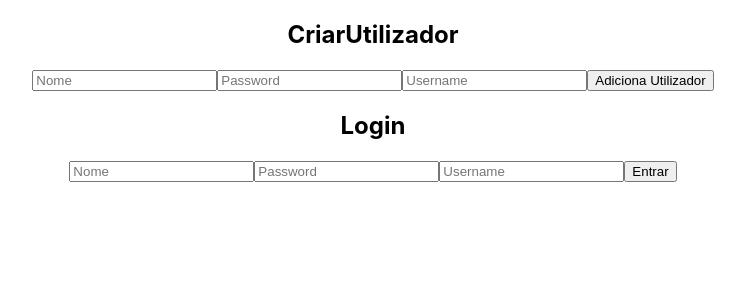
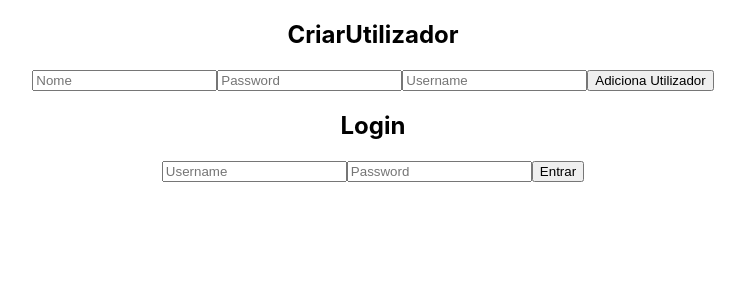
Before and after one commit to birth1mark/trabfinal, a React (Create React App) app: page / in a window 1280 px wide. Shown: the top 300 px of the page, without its empty margins (267-1012 px from the left). Built offline with nearby package versions, Linux system fonts and the light colour scheme.

Commit message:
commit on mac

```diff
--- a/src/features/NovoUtilizador.js
+++ b/src/features/NovoUtilizador.js
@@ -12,7 +12,7 @@ const CriarUtilizador = () => {
 
   const handleAdicionaUtilizador = async () => {
     const novoUtilizador = { nome: nome, password: password, username: username };
-    //https://jsonplaceholder.typicode.com devolve apenas um id
+
     const result = await createUser(novoUtilizador);
     if (result) {
       console.log(result.token);
--- a/src/features/ValidarUtilizador.js
+++ b/src/features/ValidarUtilizador.js
@@ -4,34 +4,28 @@ import requests from "../requests";
 
 const ValidarUtilizador = () => {
   const { users, setUsers } = useContext(UsersContext);
-  const [nome, setNome] = useState("");
   const [password, setPassword] = useState("");
   const [username, setUsername] = useState("");
-  const { createUser } = requests;
+  const { validateUser } = requests;
 
   const handleAdicionaUtilizador = async () => {
-    const validarUtilizador = { nome, password, username };
+    const validarUtilizador = {password, username };
     //https://jsonplaceholder.typicode.com devolve apenas um id
-    const result = await createUser(novoUtilizador);
+    const result = await validateUser(validarUtilizador);
     if (result) {
-      const newUser = { id: result.id, ...novoUtilizador };
+      console.log(result.token);
+      sessionStorage.setItem("Resposta_Utilizador",JSON.stringify(result));
 
-      console.log(newUser);
-
-      setUsers([...users, newUser]);
-      setNome("");
-      setPassword("");
-      setUsername("");
     }
   };
   return (
     <>
       <h2>Login</h2>
       <input
-        placeholder={"Nome"}
-        value={nome}
+        placeholder={"Username"}
+        value={username}
         onChange={(event) => {
-          setNome(event.target.value);
+          setUsername(event.target.value);
         }}
       />
       <input type="password"
@@ -41,13 +35,7 @@ const ValidarUtilizador = () => {
           setPassword(event.target.value);
         }}
       />
-      <input
-        placeholder={"Username"}
-        value={username}
-        onChange={(event) => {
-          setUsername(event.target.value);
-        }}
-      />
+
       <button onClick={handleAdicionaUtilizador}>Entrar</button>
     </>
   );
--- a/src/requests.js
+++ b/src/requests.js
@@ -38,6 +38,11 @@ const requests = {
     // console.log(`${url}conta/registar`, "POST", user);
     return makeRequest(`${url}conta/registar`, "POST", user);
   },
+  validateUser: async (user) => {
+    console.log(user);
+    // console.log(`${url}conta/registar`, "POST", user);
+    return makeRequest(`${url}conta/login`, "POST", user);
+  },
   updateUser: async (id, user) => {
     return makeRequest(`${url}/${id}`, "PUT", user);
   },
```
